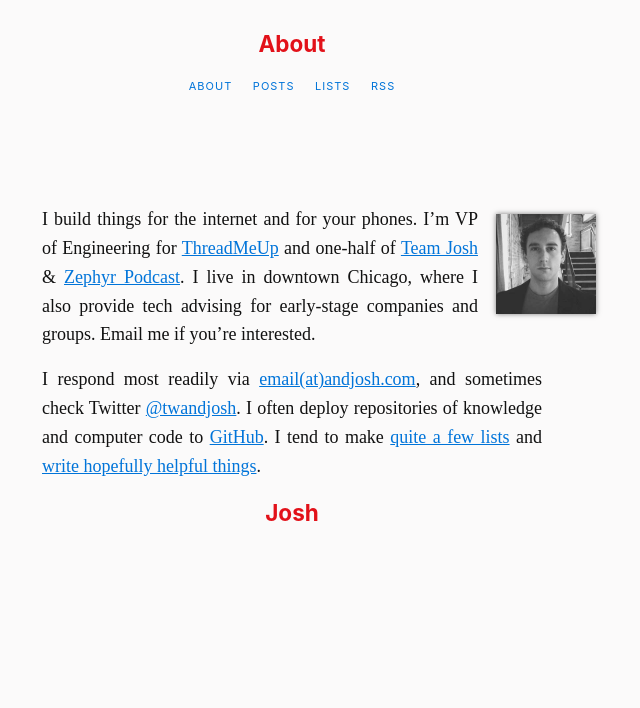
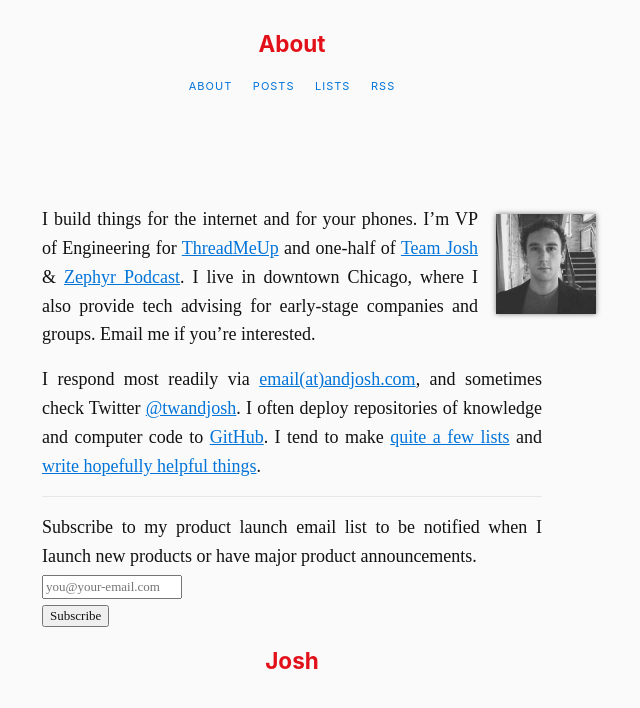
Before and after one commit to joshbeckman/andjosh.github.io, a Jekyll site: the page built from about.md, in a window 1280 px wide. Shown: the top 708 px of the page, without its empty margins (348-988 px from the left). Built offline with Jekyll 4.4.1, drawn with Linux system fonts in a browser that asks for light colours; Markdown is read by kramdown in place of the engine named in the settings.

Commit message:
Product launch signup

```diff
--- a/about.md
+++ b/about.md
@@ -21,3 +21,7 @@
 I build things for the internet and for your phones. I'm VP of Engineering for [ThreadMeUp](http://threadmeup.com) and one-half of [Team Josh](http://teamjosh.co) & [Zephyr Podcast](https://soundcloud.com/zephyrpodcast). I live in downtown Chicago, where I also provide tech advising for early-stage companies and groups. Email me if you're interested.
 
 I respond most readily via [email(at)andjosh.com](mailto:email@andjosh.com), and sometimes check Twitter [@twandjosh](http://twitter.com/twandjosh). I often deploy repositories of knowledge and computer code to [GitHub](//github.com/andjosh). I tend to make [quite a few lists](/lists) and [write hopefully helpful things](/).
+
+---
+
+ <form action="https://tinyletter.com/andjosh" method="post" target="popupwindow" onsubmit="window.open('https://tinyletter.com/andjosh', 'popupwindow', 'scrollbars=yes,width=800,height=600');return true"><p><label for="tlemail">Subscribe to my product launch email list to be notified when I Iaunch new products or have major product announcements.</label><br><input type="email" style="width:140px" name="email" id="tlemail" placeholder="you@your-email.com"/><input type="hidden" value="1" name="embed"/><br><input type="submit" value="Subscribe" /></p></form>
```
